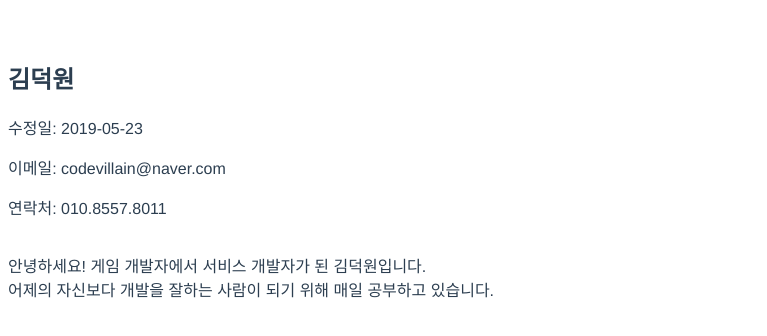
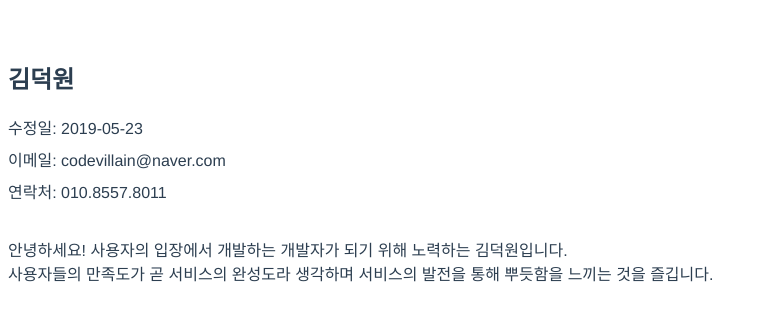
Before and after one commit to OhDeokwon/resume, a Vue app: page / in a window 1280 px wide. Shown: the top 336 px of the page, without its empty margins (0-767 px from the left). Built offline with nearby package versions, Linux system fonts and the light colour scheme.

Commit message:
PrivacySection, PrivacySectionContainer 수정
Signed-off-by: KimDeokwon <codevillain@naver.com>

```diff
--- a/src/components/containers/PrivacySectionContainer.vue
+++ b/src/components/containers/PrivacySectionContainer.vue
@@ -4,6 +4,10 @@
     date="2019-05-23"
     email="codevillain@naver.com"
     phone="010.8557.8011"
+    introduce="
+    안녕하세요! 사용자의 입장에서 개발하는 개발자가 되기 위해 노력하는 김덕원입니다.
+    사용자들의 만족도가 곧 서비스의 완성도라 생각하며 서비스의 발전을 통해 뿌듯함을 느끼는 것을 즐깁니다.
+    "
   />
 </template>
 
--- a/src/components/presentationals/organisms/PrivacySection.vue
+++ b/src/components/presentationals/organisms/PrivacySection.vue
@@ -6,10 +6,7 @@
     <paragraph class="sub-text" :text="'연락처: ' + phone" />
     <paragraph
       class="introduce-text"
-      text="
-      안녕하세요! 게임 개발자에서 서비스 개발자가 된 김덕원입니다.
-      어제의 자신보다 개발을 잘하는 사람이 되기 위해 매일 공부하고 있습니다.
-      "
+      :text="introduce"
     />
   </section>
 </template>
@@ -38,13 +35,21 @@ export default {
     phone: {
       type: String,
       required: true
+    },
+    introduce: {
+      type: String,
+      required: true
     }
   }
 }
 </script>
 
 <style scoped lang="scss">
-h1 { text-align: left; }
-.title {
-}
+  h1 { text-align: left; }
+  .title {
+  }
+  .sub-text {
+    margin-top: 8px;
+    margin-bottom: 8px;
+  }
 </style>
```
